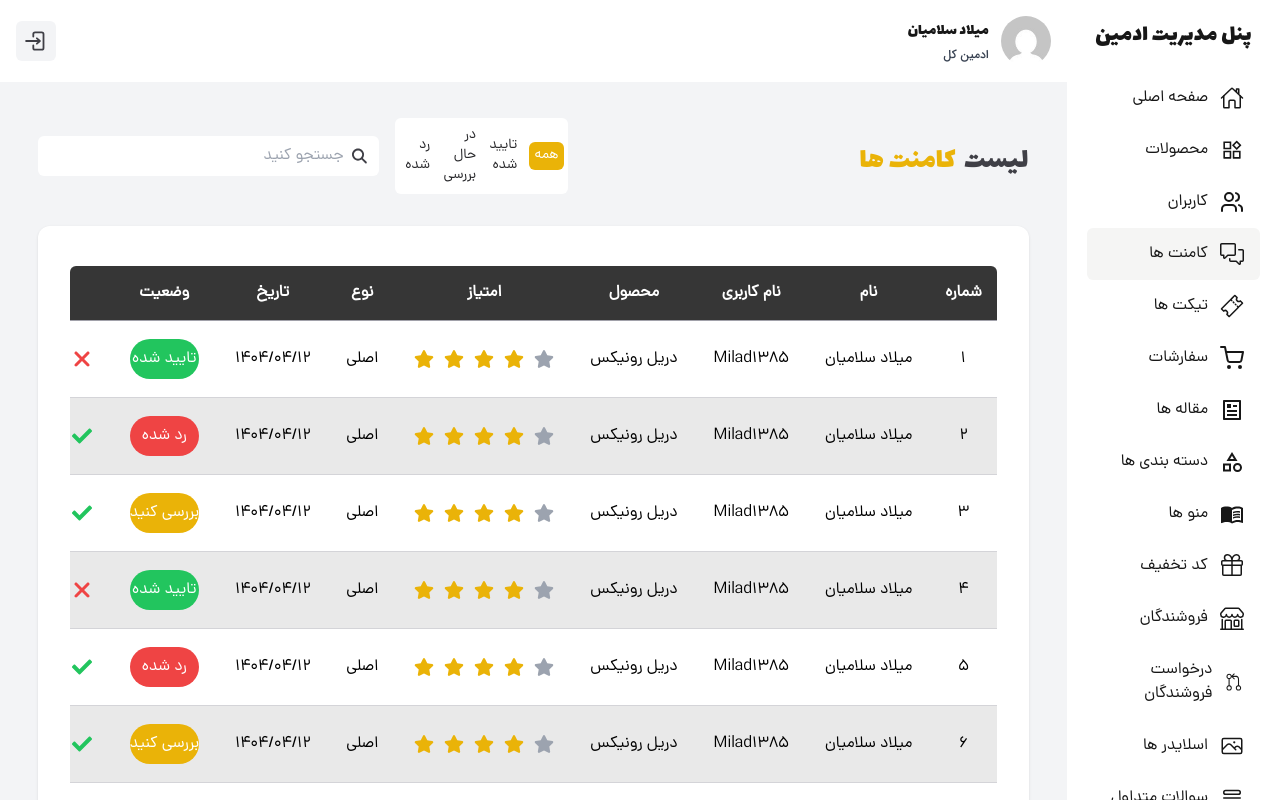
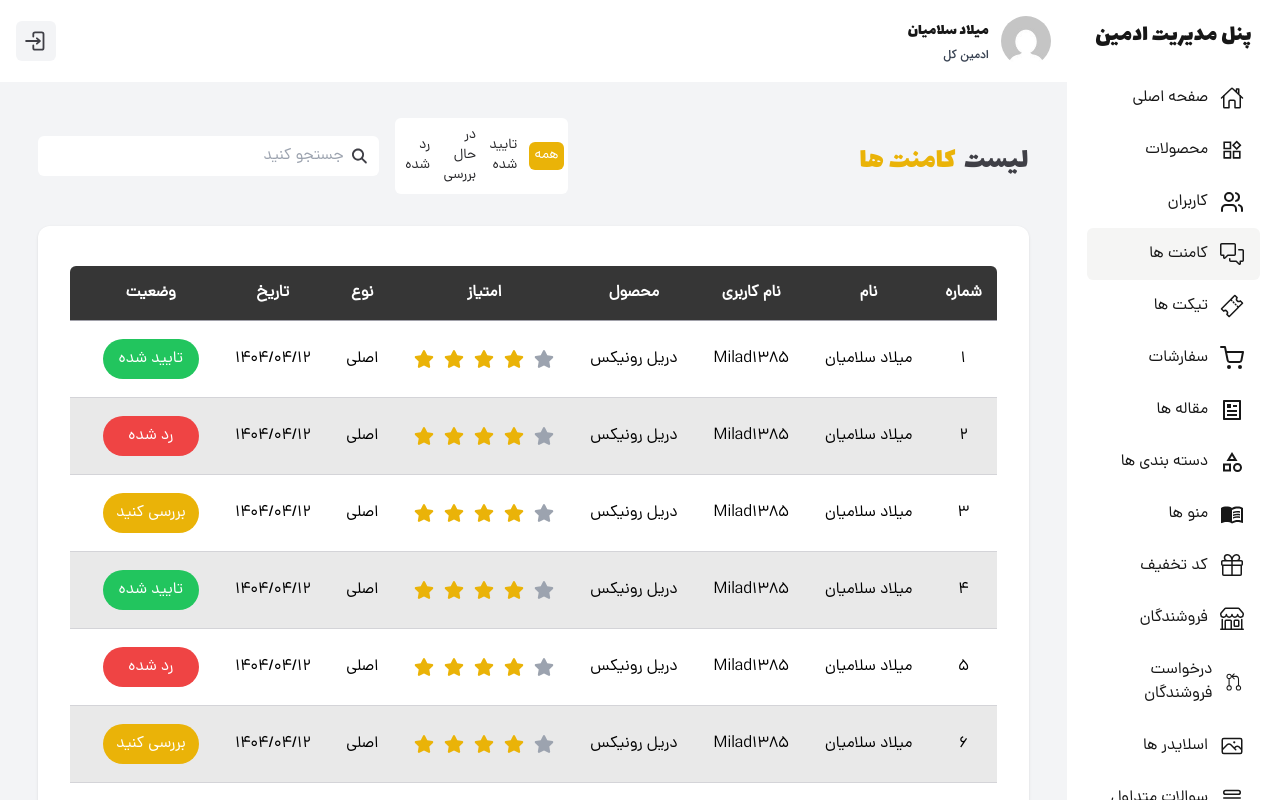
Before and after one commit to milad1385/tool-shop, a Next.js app: page /p-admin/comments in a window 1280 px wide. Built offline with nearby package versions, Linux system fonts and the light colour scheme.

Commit message:
add responsive design in comment list

```diff
--- a/src/components/templates/p-admin/CommentList.tsx
+++ b/src/components/templates/p-admin/CommentList.tsx
@@ -46,7 +46,7 @@ function CommentList() {
               <td>1404/04/12</td>
 
               <td>
-                <div className="bg-green-500 text-white rounded-3xl py-2">
+                <div className="bg-green-500 text-white rounded-3xl px-4 py-2">
                   تایید شده
                 </div>
               </td>
```
